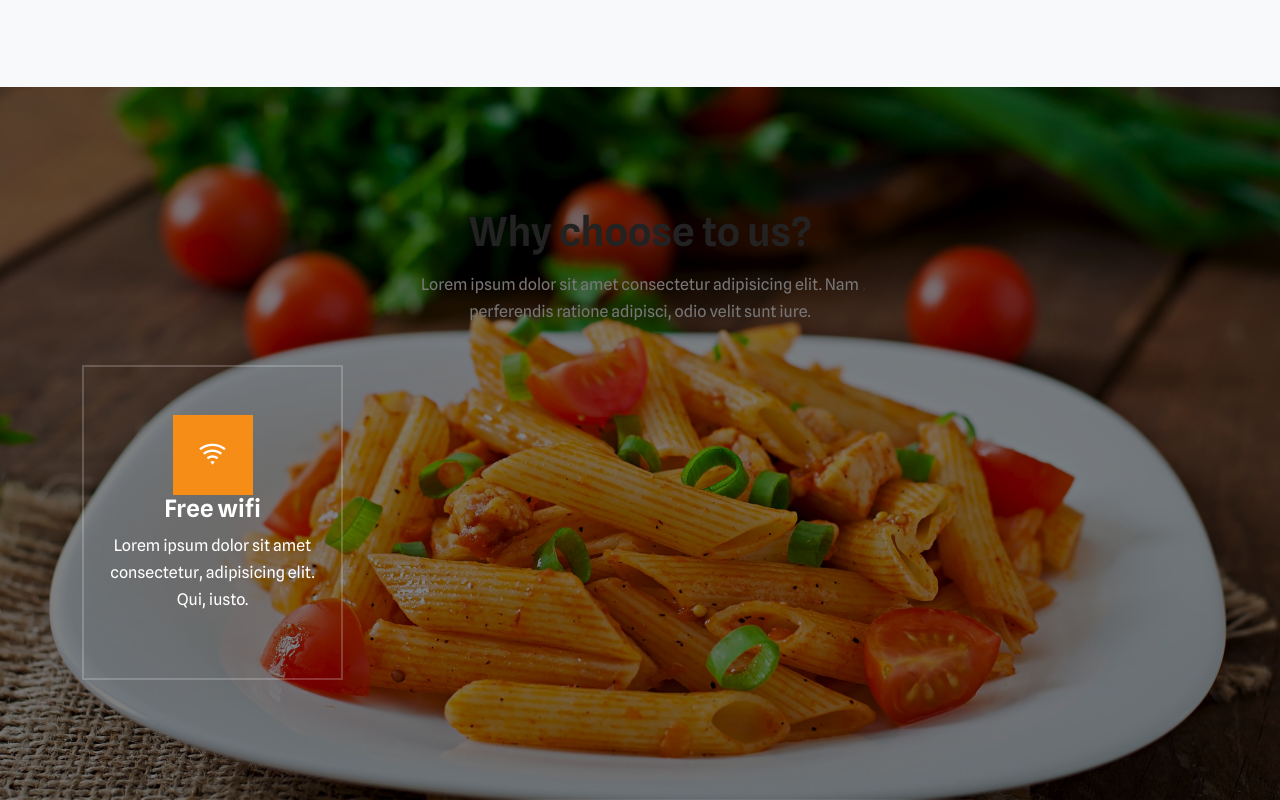
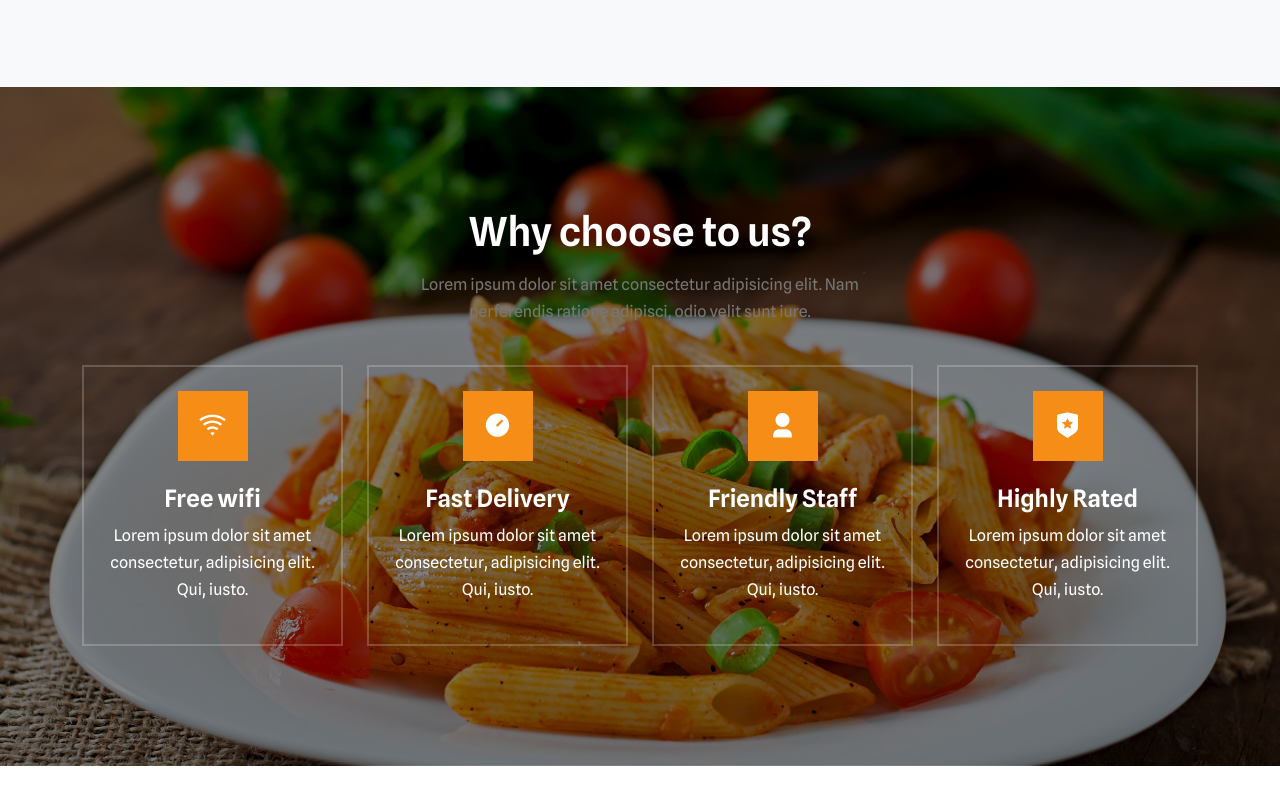
Before and after one commit to aryan-ya/Restaurant-website, a plain HTML site: page restaurant-web/index.html in a window 1280 px wide. Shown: the part 2820-3620 px from the top of the page. After the commit the page ends 3586 px from the top, so only its background shows below. Drawn offline with nearby package versions, Linux system fonts and the light colour scheme.

Commit message:
features

```diff
--- a/restaurant-web/assets/css/style.css
+++ b/restaurant-web/assets/css/style.css
@@ -137,12 +137,14 @@ img{
 }.feature{
     border: 2px solid  rgba(255, 255, 255, 0.2);
 }.feature .feature-icon{
-    width: 80px;
-    height: 80px;
+    width: 70px;
+    height: 70px;
     background-color: #F58d17;
     color: #fff;
     font-size: 28px;
     display: inline-grid;
     align-content: center;
     text-align: center;
+}#features h1{
+    color: #fff;
 }
--- a/restaurant-web/index.html
+++ b/restaurant-web/index.html
@@ -706,18 +706,55 @@ Menu -->
         </div>
       </div>
 
-    <div class="row">
+    <div class="row gy-4">
       <div class="col-lg-3 col-sm-6">
-      <div class="feature text-center py-5 px-4">
+      <div class="feature text-center p-4">
           <div class="feature-icon">
             <i class="ri-wifi-line"></i>
           </div>
-          <h4 class="text-white">Free wifi</h4>
+          <h4 class="text-white mt-4 mb-2">Free wifi</h4>
           <p class="text-white">Lorem ipsum dolor sit amet consectetur, adipisicing elit. Qui, iusto.</p>
       </div>
       </div>
+
+      <div class="col-lg-3 col-sm-6">
+        <div class="feature text-center p-4">
+            <div class="feature-icon">
+              <i class="ri-timer-2-fill"></i>
+            </div>
+            <h4 class="text-white mt-4 mb-2">Fast Delivery</h4>
+            <p class="text-white">Lorem ipsum dolor sit amet consectetur, adipisicing elit. Qui, iusto.</p>
+        </div>
+        </div>
+
+        <div class="col-lg-3 col-sm-6">
+          <div class="feature text-center  p-4">
+              <div class="feature-icon">
+                <i class="ri-user-3-fill"></i>
+
+              </div>
+              <h4 class="text-white mt-4 mb-2">Friendly Staff</h4>
+              <p class="text-white">Lorem ipsum dolor sit amet consectetur, adipisicing elit. Qui, iusto.</p>
+          </div>
+          </div>
+
+
+          <div class="col-lg-3 col-sm-6">
+            <div class="feature text-center  p-4">
+                <div class="feature-icon">
+                  <i class="ri-shield-star-fill"></i>
+                </div>
+                <h4 class="text-white mt-4 mb-2">Highly Rated</h4>
+                <p class="text-white">Lorem ipsum dolor sit amet consectetur, adipisicing elit. Qui, iusto.</p>
+            </div>
+            </div>
     </div>
   </section>
+
+
+
+
+
 
 
   <script src="https://cdn.jsdelivr.net/npm/bootstrap@5.0.2/dist/js/bootstrap.bundle.min.js"
```
